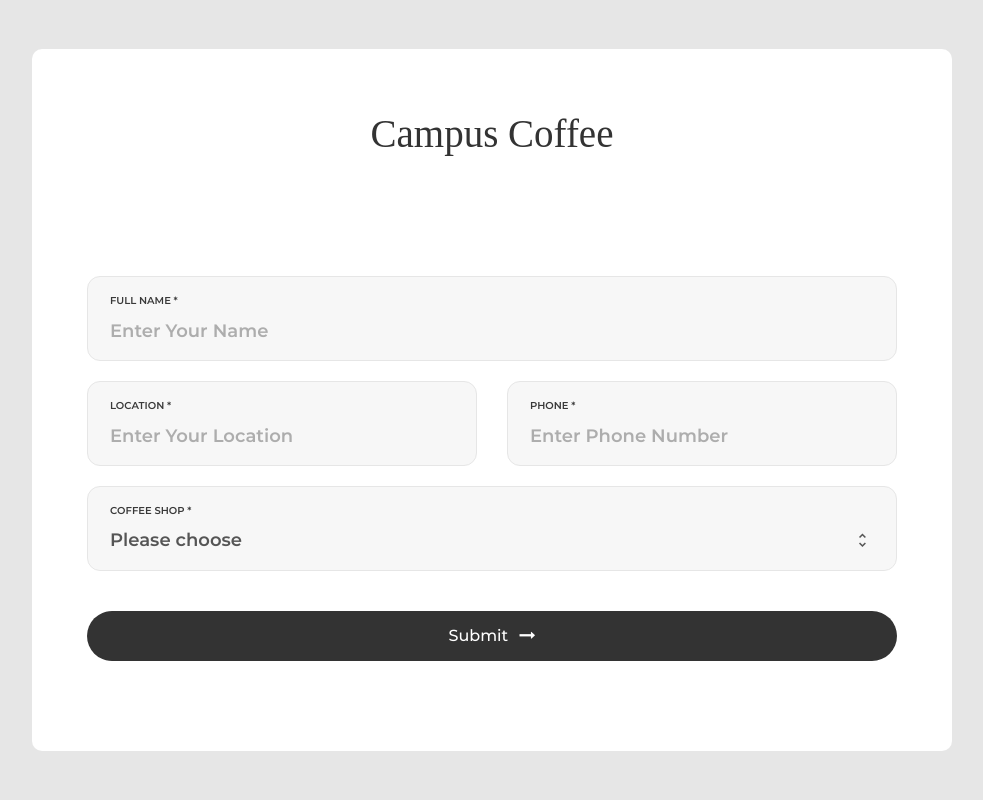
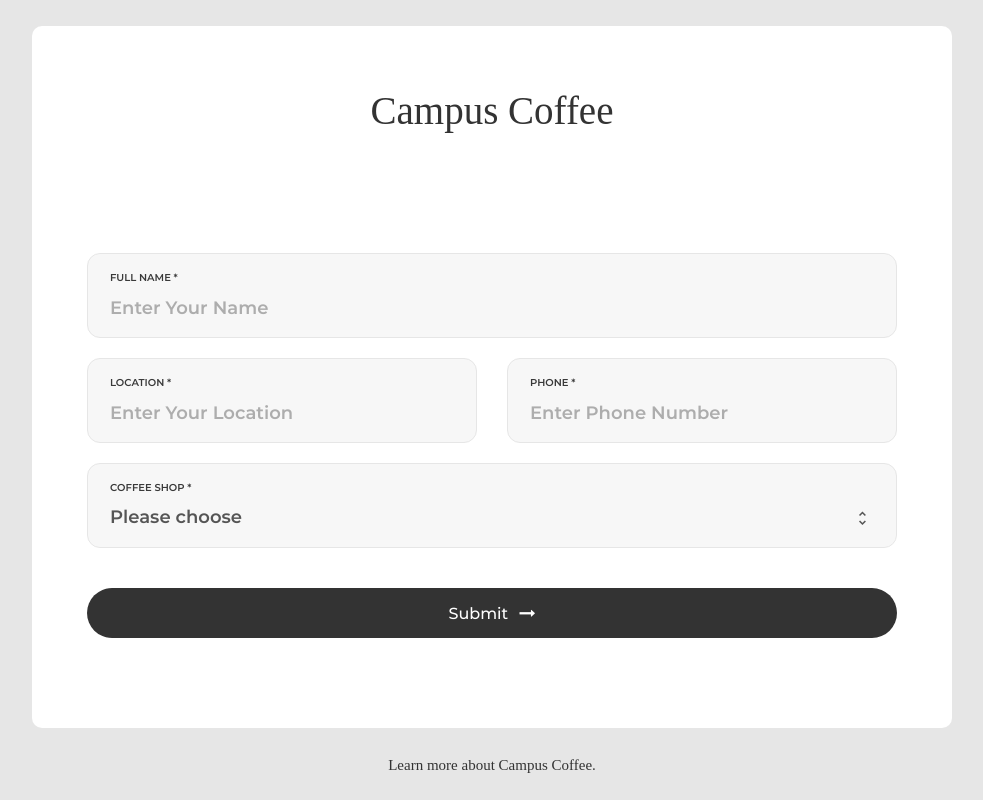
Before and after one commit to jonah18/Campus-Coffee, a Flask app: page / in a window 1280 px wide. Shown: the whole page, without its empty margins (148-1131 px from the left). Run offline with Flask 2, Linux system fonts and the light colour scheme; some libraries are stand-ins or nearby versions; some web fonts are replaced.

Commit message:
Added Procfile

```diff
--- a/static/css/main.css
+++ b/static/css/main.css
@@ -1,7 +1,3 @@
-
-
-
-
 /*//////////////////////////////////////////////////////////////////
 [ FONT ]*/
 
@@ -29,8 +25,6 @@
     font-family: Montserrat-Medium;
     src: url('../fonts/montserrat/Montserrat-Medium.ttf');
 }
-
-
 
 /*//////////////////////////////////////////////////////////////////
 [ RESTYLE TAG ]*/
@@ -68,7 +62,7 @@ a:hover {
 }
 
 /*---------------------------------------------*/
-h1,h2,h3,h4,h5,h6 {
+h1, h2, h3, h4, h5, h6 {
     margin: 0px;
 }
 
@@ -84,7 +78,6 @@ ul, li {
     margin: 0px;
     list-style-type: none;
 }
-
 
 /*---------------------------------------------*/
 input {
@@ -112,25 +105,69 @@ textarea:focus, input:focus {
     border-color: transparent !important;
 }
 
-input:focus::-webkit-input-placeholder { color:transparent; }
-input:focus:-moz-placeholder { color:transparent; }
-input:focus::-moz-placeholder { color:transparent; }
-input:focus:-ms-input-placeholder { color:transparent; }
+input:focus::-webkit-input-placeholder {
+    color: transparent;
+}
 
-textarea:focus::-webkit-input-placeholder { color:transparent; }
-textarea:focus:-moz-placeholder { color:transparent; }
-textarea:focus::-moz-placeholder { color:transparent; }
-textarea:focus:-ms-input-placeholder { color:transparent; }
+input:focus:-moz-placeholder {
+    color: transparent;
+}
 
-input::-webkit-input-placeholder { color: #adadad;}
-input:-moz-placeholder { color: #adadad;}
-input::-moz-placeholder { color: #adadad;}
-input:-ms-input-placeholder { color: #adadad;}
+input:focus::-moz-placeholder {
+    color: transparent;
+}
 
-textarea::-webkit-input-placeholder { color: #adadad;}
-textarea:-moz-placeholder { color: #adadad;}
-textarea::-moz-placeholder { color: #adadad;}
-textarea:-ms-input-placeholder { color: #adadad;}
+input:focus:-ms-input-placeholder {
+    color: transparent;
+}
+
+textarea:focus::-webkit-input-placeholder {
+    color: transparent;
+}
+
+textarea:focus:-moz-placeholder {
+    color: transparent;
+}
+
+textarea:focus::-moz-placeholder {
+    color: transparent;
+}
+
+textarea:focus:-ms-input-placeholder {
+    color: transparent;
+}
+
+input::-webkit-input-placeholder {
+    color: #adadad;
+}
+
+input:-moz-placeholder {
+    color: #adadad;
+}
+
+input::-moz-placeholder {
+    color: #adadad;
+}
+
+input:-ms-input-placeholder {
+    color: #adadad;
+}
+
+textarea::-webkit-input-placeholder {
+    color: #adadad;
+}
+
+textarea:-moz-placeholder {
+    color: #adadad;
+}
+
+textarea::-moz-placeholder {
+    color: #adadad;
+}
+
+textarea:-ms-input-placeholder {
+    color: #adadad;
+}
 
 /*---------------------------------------------*/
 button {
@@ -147,19 +184,40 @@ iframe {
     border: none !important;
 }
 
-
 /*---------------------------------------------*/
 .container {
     max-width: 1200px;
 }
 
+.contact-footer {
+    display: block;
+    width: 100%;
+    font-family: Montserrat-Black;
+    font-size: 15px;
+    color: #333333;
+    line-height: 1.2;
+    text-align: center;
+    padding-top: 5px;
+}
+
+.contact-footer-a {
+    font-family: Montserrat-Black;
+    font-size: 15px;
+    color: #333333;
+    line-height: 1.2;
+    text-align: center;
+}
 
 /*//////////////////////////////////////////////////////////////////
 [ Utility ]*/
 
-.bg0 {background-color: #fff;}
-.bg1 {background-color: #f7f7f7;}
+.bg0 {
+    background-color: #fff;
+}
 
+.bg1 {
+    background-color: #f7f7f7;
+}
 
 /*//////////////////////////////////////////////////////////////////
 [ Contact ]*/
@@ -187,7 +245,6 @@ iframe {
     overflow: hidden;
     padding: 62px 55px 90px 55px;
 }
-
 
 /*------------------------------------------------------------------
 [  ]*/
@@ -225,7 +282,6 @@ iframe {
     padding-bottom: 59px;
 }
 
-
 /*------------------------------------------------------------------
 [  ]*/
 
@@ -261,19 +317,16 @@ iframe {
     padding-right: 15px;
 }
 
-
 /*---------------------------------------------*/
 input.input100 {
     height: 40px;
 }
-
 
 textarea.input100 {
     min-height: 120px;
     padding-top: 9px;
     padding-bottom: 13px;
 }
-
 
 .input100:focus + .focus-input100::before {
     width: 100%;
@@ -282,7 +335,6 @@ textarea.input100 {
 .has-val.input100 + .focus-input100::before {
     width: 100%;
 }
-
 
 /*------------------------------------------------------------------
 [ Button ]*/
@@ -361,8 +413,6 @@ textarea.input100 {
         padding: 10px 10px 9px 10px;
     }
 }
-
-
 
 /*------------------------------------------------------------------
 [ Alert validate ]*/
@@ -449,7 +499,6 @@ textarea.input100 {
     }
 }
 
-
 /*==================================================================
 [ Restyle Select2 ]*/
 
@@ -480,7 +529,7 @@ textarea.input100 {
     font-size: 18px;
     color: #555555;
     line-height: 1.2;
-  padding-left: 0px ;
+    padding-left: 0px;
     background-color: transparent;
 }
 
@@ -509,7 +558,6 @@ textarea.input100 {
     color: #555555;
 }
 
-
 /*------------------------------------------------------------------
 [ Dropdown option ]*/
 .select2-container--open .select2-dropdown {
@@ -534,8 +582,13 @@ textarea.input100 {
     }
 }
 
-.select2-dropdown--above {top: -38px;}
-.select2-dropdown--below {top: 10px;}
+.select2-dropdown--above {
+    top: -38px;
+}
+
+.select2-dropdown--below {
+    top: 10px;
+}
 
 .select2-container .select2-results__option[aria-selected] {
     padding-top: 10px;
@@ -654,7 +707,6 @@ textarea.input100 {
     display: block;
 }
 
-
 /*==================================================================
 [ rs NoUI ]*/
 .wrap-contact100-form-range {
@@ -681,12 +733,14 @@ textarea.input100 {
     border-radius: 9px;
     background-color: #f7f7f7;
 }
+
 #filter-bar .noUi-connect {
     border: 1px solid #e6e6e6;
     border-radius: 9px;
     background-color: #00ad5f;
     box-shadow: none;
 }
+
 #filter-bar .noUi-handle {
     width: 40px;
     height: 36px;
@@ -724,6 +778,7 @@ textarea.input100 {
     border-left: 2px solid #cccccc;
     border-right: 2px solid #cccccc;
 }
+
 #filter-bar .noUi-handle:after {
     display: none;
 }
--- a/templates/base.html
+++ b/templates/base.html
@@ -5,32 +5,32 @@
     <meta charset="UTF-8">
     <meta name="viewport" content="width=device-width, initial-scale=1">
     <!--===============================================================================================-->
-    <link rel="icon" type="image/png" href="/dev/static/images/icons/favicon.ico"/>
+    <link rel="icon" type="image/png" href="/static/images/icons/favicon.ico"/>
     <!--===============================================================================================-->
-    <link rel="stylesheet" type="text/css" href="/dev/static/vendor/bootstrap/css/bootstrap.min.css">
+    <link rel="stylesheet" type="text/css" href="/static/vendor/bootstrap/css/bootstrap.min.css">
     <!--===============================================================================================-->
-    <link rel="stylesheet" type="text/css" href="/dev/static/fonts/font-awesome-4.7.0/css/font-awesome.min.css">
+    <link rel="stylesheet" type="text/css" href="/static/fonts/font-awesome-4.7.0/css/font-awesome.min.css">
     <!--===============================================================================================-->
-    <link rel="stylesheet" type="text/css" href="/dev/static/fonts/iconic/css/material-design-iconic-font.min.css">
+    <link rel="stylesheet" type="text/css" href="/static/fonts/iconic/css/material-design-iconic-font.min.css">
     <!--===============================================================================================-->
-    <link rel="stylesheet" type="text/css" href="/dev/static/vendor/animate/animate.css">
+    <link rel="stylesheet" type="text/css" href="/static/vendor/animate/animate.css">
     <!--===============================================================================================-->
-    <link rel="stylesheet" type="text/css" href="/dev/static/vendor/css-hamburgers/hamburgers.min.css">
+    <link rel="stylesheet" type="text/css" href="/static/vendor/css-hamburgers/hamburgers.min.css">
     <!--===============================================================================================-->
-    <link rel="stylesheet" type="text/css" href="/dev/static/vendor/animsition/css/animsition.min.css">
+    <link rel="stylesheet" type="text/css" href="/static/vendor/animsition/css/animsition.min.css">
     <!--===============================================================================================-->
-    <link rel="stylesheet" type="text/css" href="/dev/static/vendor/select2/select2.min.css">
+    <link rel="stylesheet" type="text/css" href="/static/vendor/select2/select2.min.css">
     <!--===============================================================================================-->
-    <link rel="stylesheet" type="text/css" href="/dev/static/vendor/daterangepicker/daterangepicker.css">
+    <link rel="stylesheet" type="text/css" href="/static/vendor/daterangepicker/daterangepicker.css">
     <!--===============================================================================================-->
-    <link rel="stylesheet" type="text/css" href="/dev/static/vendor/noui/nouislider.min.css">
+    <link rel="stylesheet" type="text/css" href="/static/vendor/noui/nouislider.min.css">
     <!--===============================================================================================-->
-    <link rel="stylesheet" type="text/css" href="/dev/static/css/util.css">
-    <link rel="stylesheet" type="text/css" href="/dev/static/css/main.css">
+    <link rel="stylesheet" type="text/css" href="/static/css/util.css">
+    <link rel="stylesheet" type="text/css" href="/static/css/main.css">
     <!--===============================================================================================-->
 </head>
-    <body>
-    <div class="center">
+<body>
+    <div class="container-contact100">
         {% block content %}{% endblock %}
     </div>
 </body>
--- a/templates/purchase.html
+++ b/templates/purchase.html
@@ -1,12 +1,13 @@
 {% extends "base.html" %}
 {% block content %}
 
-<div class="container-contact100">
+
 <div class="wrap-contact100">
-        <form action="/dev/purchase" method="post" class="contact100-form validate-form">
+    <form action="/purchase" method="post" class="contact100-form validate-form">
         <span class="contact100-form-title">
             Campus Coffee
         </span>
+
         <span class="contact100-form-subtitle">
             {{ admin_message }}
         </span>
@@ -86,18 +87,21 @@
         </div>
     </form>
 </div>
-</div>
+
+<span class="contact-footer">
+    Learn more <a class="contact-footer-a" href="/about">about</a> Campus Coffee.
+</span>
 
 
 <!--===============================================================================================-->
-<script src="/dev/static/vendor/jquery/jquery-3.2.1.min.js"></script>
+<script src="/static/vendor/jquery/jquery-3.2.1.min.js"></script>
 <!--===============================================================================================-->
-<script src="/dev/static/vendor/animsition/js/animsition.min.js"></script>
+<script src="/static/vendor/animsition/js/animsition.min.js"></script>
 <!--===============================================================================================-->
-<script src="/dev/static/vendor/bootstrap/js/popper.js"></script>
-<script src="/dev/static/vendor/bootstrap/js/bootstrap.min.js"></script>
+<script src="/static/vendor/bootstrap/js/popper.js"></script>
+<script src="/static/vendor/bootstrap/js/bootstrap.min.js"></script>
 <!--===============================================================================================-->
-<script src="/dev/static/vendor/select2/select2.min.js"></script>
+<script src="/static/vendor/select2/select2.min.js"></script>
 <script>
     $(".js-select2").each(function () {
         $(this).select2({
@@ -120,12 +124,12 @@
     })
 </script>
 <!--===============================================================================================-->
-<script src="/dev/static/vendor/daterangepicker/moment.min.js"></script>
-<script src="/dev/static/vendor/daterangepicker/daterangepicker.js"></script>
+<script src="/static/vendor/daterangepicker/moment.min.js"></script>
+<script src="/static/vendor/daterangepicker/daterangepicker.js"></script>
 <!--===============================================================================================-->
-<script src="/dev/static/vendor/countdowntime/countdowntime.js"></script>
+<script src="/static/vendor/countdowntime/countdowntime.js"></script>
 <!--===============================================================================================-->
-<script src="/dev/static/vendor/noui/nouislider.min.js"></script>
+<script src="/static/vendor/noui/nouislider.min.js"></script>
 <script>
     var filterBar = document.getElementById('filter-bar');
 
@@ -150,7 +154,7 @@
     });
 </script>
 <!--===============================================================================================-->
-<script src="/dev/static/js/main.js"></script>
+<script src="/static/js/main.js"></script>
 
 <!-- Global site tag (gtag.js) - Google Analytics -->
 <script async src="https://www.googletagmanager.com/gtag/js?id=UA-23581568-13"></script>
```
Also changed, not shown: 1 other file. Lines whose indentation alone changed are shown as unchanged.
